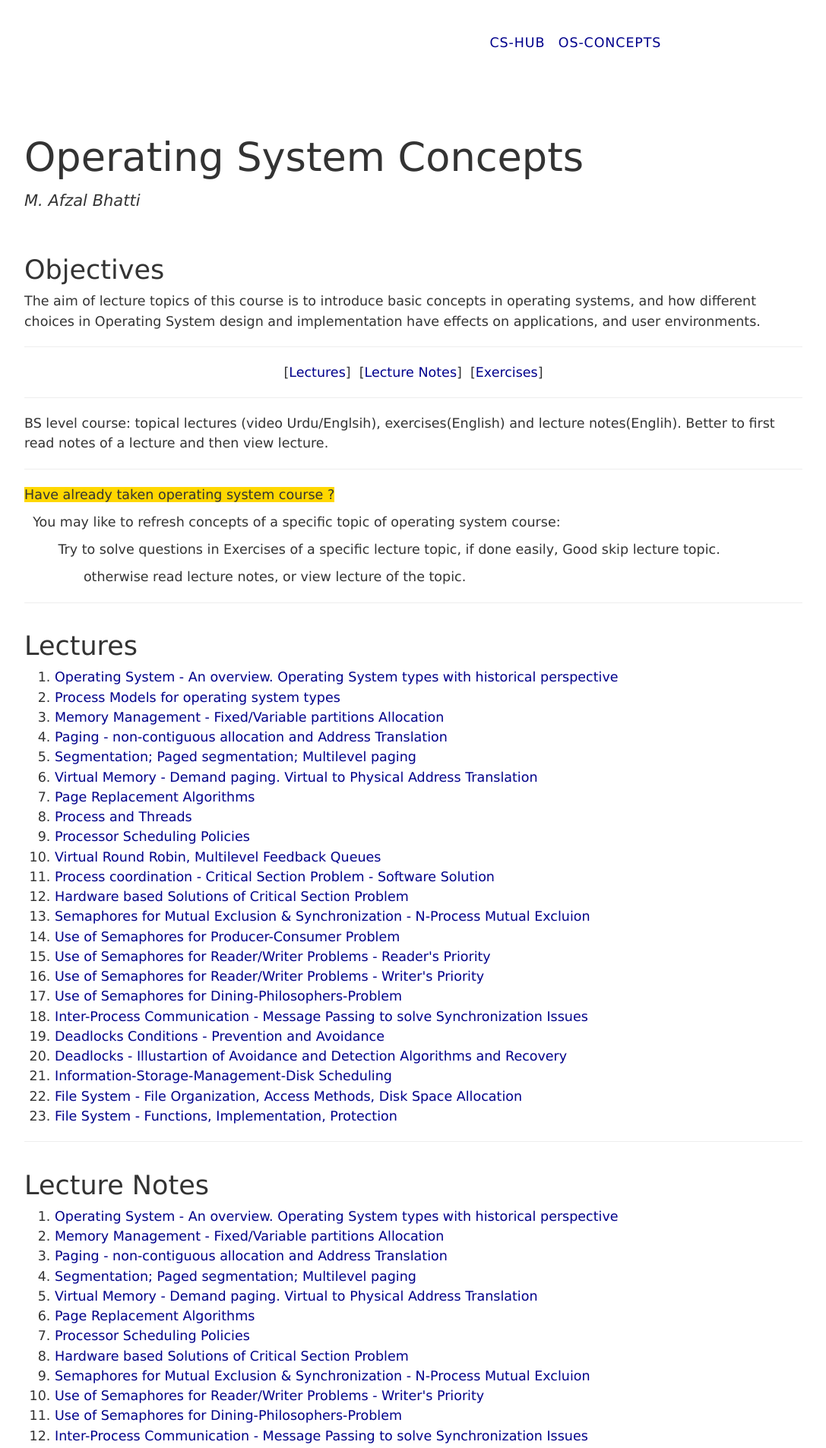
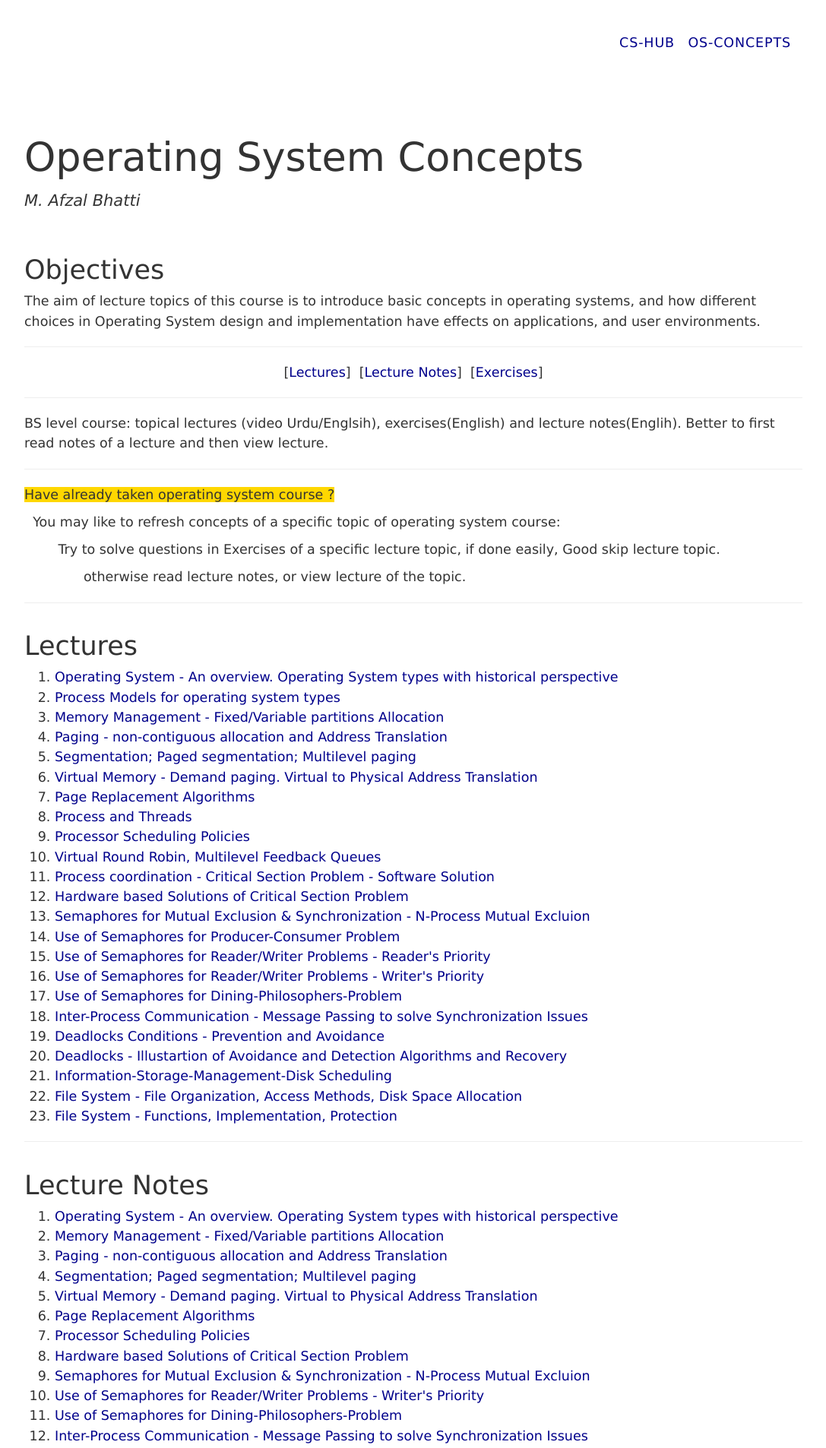
Before and after one commit to CS-Concepts-hub/Operating-Systems-Concepts, a Jekyll site: the page built from index.html, in a window 1280 px wide. Shown: the top 1906 px of the page at 76% size, without its empty margins (96-1183 px from the left). Built offline with Jekyll 4.4.1, drawn with Linux system fonts in a browser that asks for light colours.

Commit message:
Minor updates

```diff
--- a/_includes/header.html
+++ b/_includes/header.html
@@ -1,6 +1,6 @@
 <header id="header" class="main-container">
     <div class="main">
-        <nav class="col-md-10">
+        <nav class="col-md-12">
         <ul>
             <li><a href="https://cs-concepts-hub.github.io/">CS-Hub</a></li>
             <li><a href="https://cs-concepts-hub.github.io/Operating-Systems-Concepts/">OS-Concepts</a></li>
```
